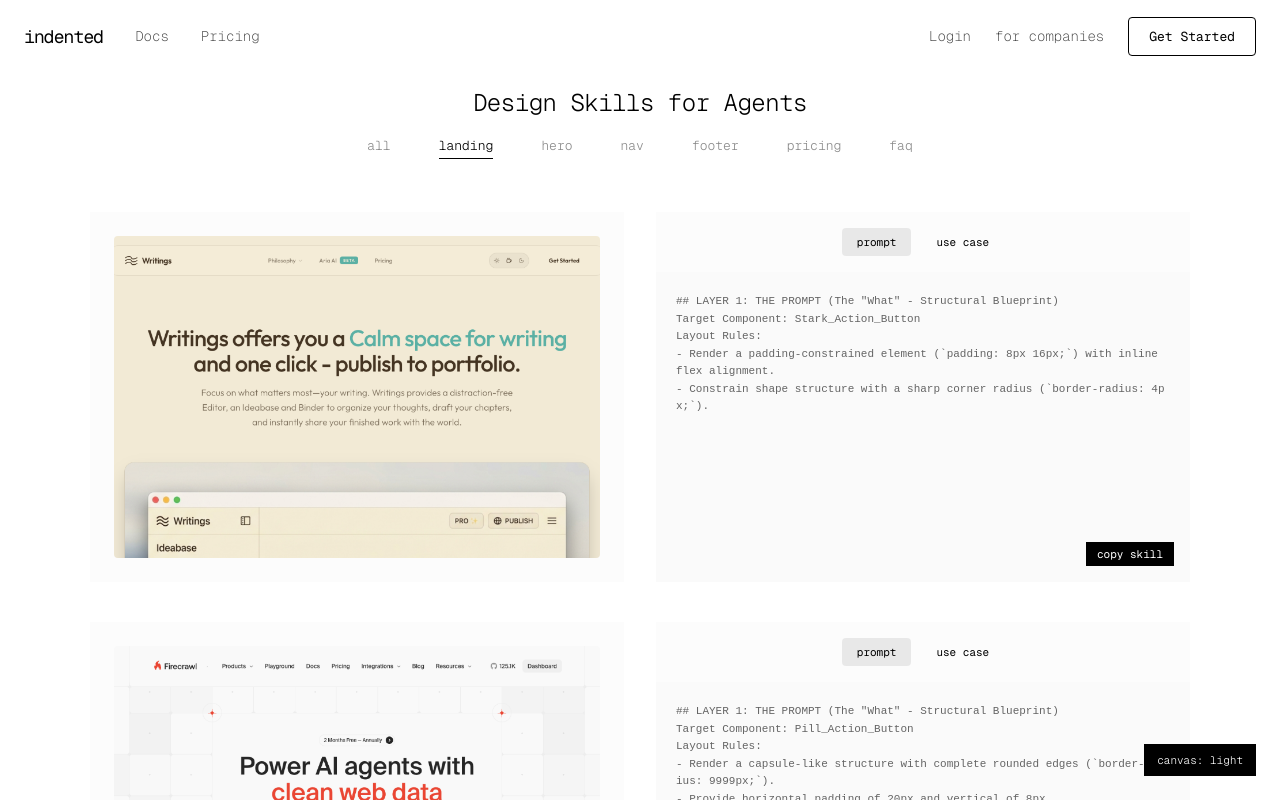
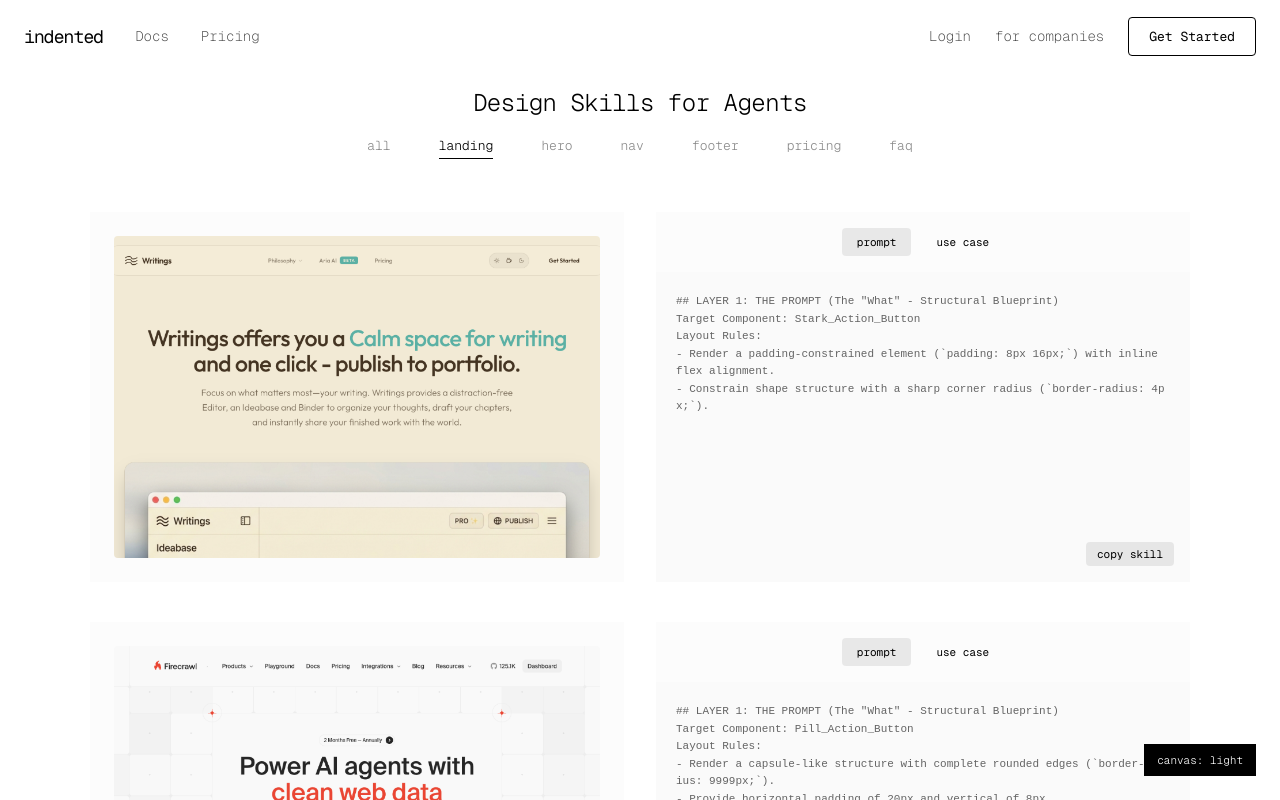
Before and after one commit to kingofalldevs/design-skills-for-ai, a React (Vite) app: page / in a window 1280 px wide. Built offline with nearby package versions, Linux system fonts and the light colour scheme; no server answers.

Commit message:
style: soften copy button background and style it consistently

```diff
--- a/src/index.css
+++ b/src/index.css
@@ -308,20 +308,29 @@
   position: absolute;
   bottom: 16px;
   right: 16px;
-  background-color: var(--text-color);
-  color: var(--bg-color);
-  border: 1px solid var(--border-color);
+  background-color: rgba(255, 255, 255, 0.12);
+  color: var(--text-color);
+  border: 1px solid transparent;
   padding: 4px 10px;
   font-family: var(--font-mono);
   font-size: 11px;
   cursor: pointer;
+  border-radius: 4px;
   z-index: 10;
   transition: background-color 0.15s ease, color 0.15s ease;
 }
 
+body.theme-light .copy-btn {
+  background-color: rgba(0, 0, 0, 0.08);
+  color: var(--text-color);
+}
+
 .copy-btn:hover {
-  background-color: var(--bg-color);
-  color: var(--text-color);
+  background-color: rgba(255, 255, 255, 0.2);
+}
+
+body.theme-light .copy-btn:hover {
+  background-color: rgba(0, 0, 0, 0.15);
 }
 
 /* HIGH-FIDELITY LIVE COMPONENT PREVIEWS */
```
